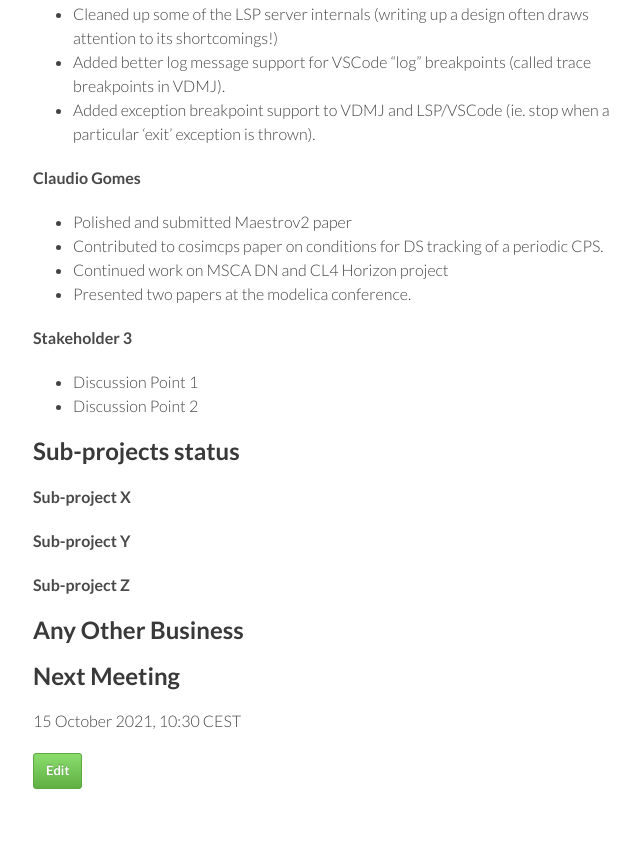
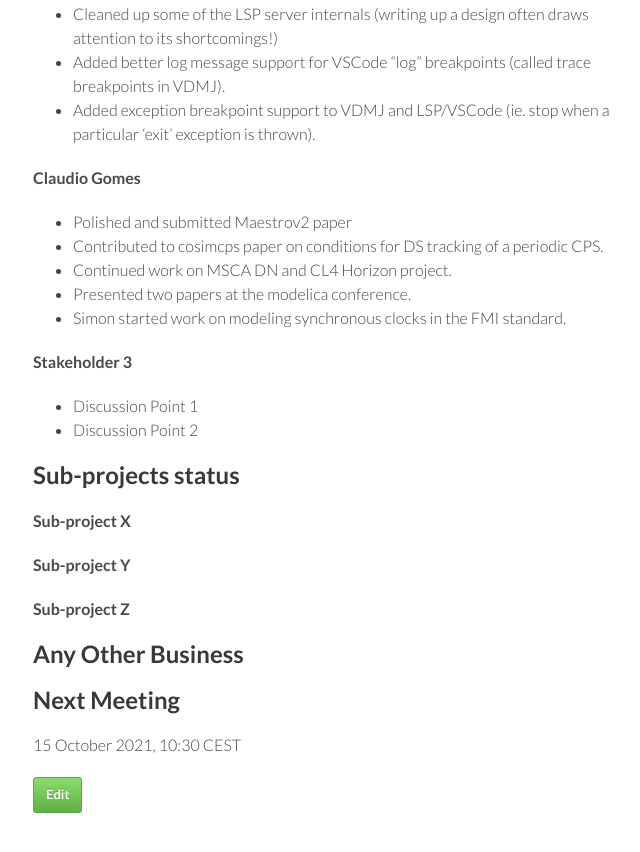
Before and after one commit to digitaltwincentre/digitaltwincentre.github.io, a Jekyll site: the page built from _biweeklies/Biweekly-46.md, in a window 1280 px wide and 900 px high, scrolled down 1307 px. Shown: the top 852 px of the window, without its empty margins (417-1057 px from the left). Built offline with Jekyll 4.4.1, drawn with Linux system fonts in a browser that asks for light colours; nearby versions of some CDN libraries.

Commit message:
Update Biweekly-46.md

```diff
--- a/_biweeklies/Biweekly-46.md
+++ b/_biweeklies/Biweekly-46.md
@@ -63,8 +63,9 @@ date: 1 October 2021, 1030 CEST
 #### Claudio Gomes
 * Polished and submitted Maestrov2 paper
 * Contributed to cosimcps paper on conditions for DS tracking of a periodic CPS.
-* Continued work on MSCA DN and CL4 Horizon project
+* Continued work on MSCA DN and CL4 Horizon project.
 * Presented two papers at the modelica conference.
+* Simon started work on modeling synchronous clocks in the FMI standard.
 
 #### Stakeholder 3
 * Discussion Point 1
```
